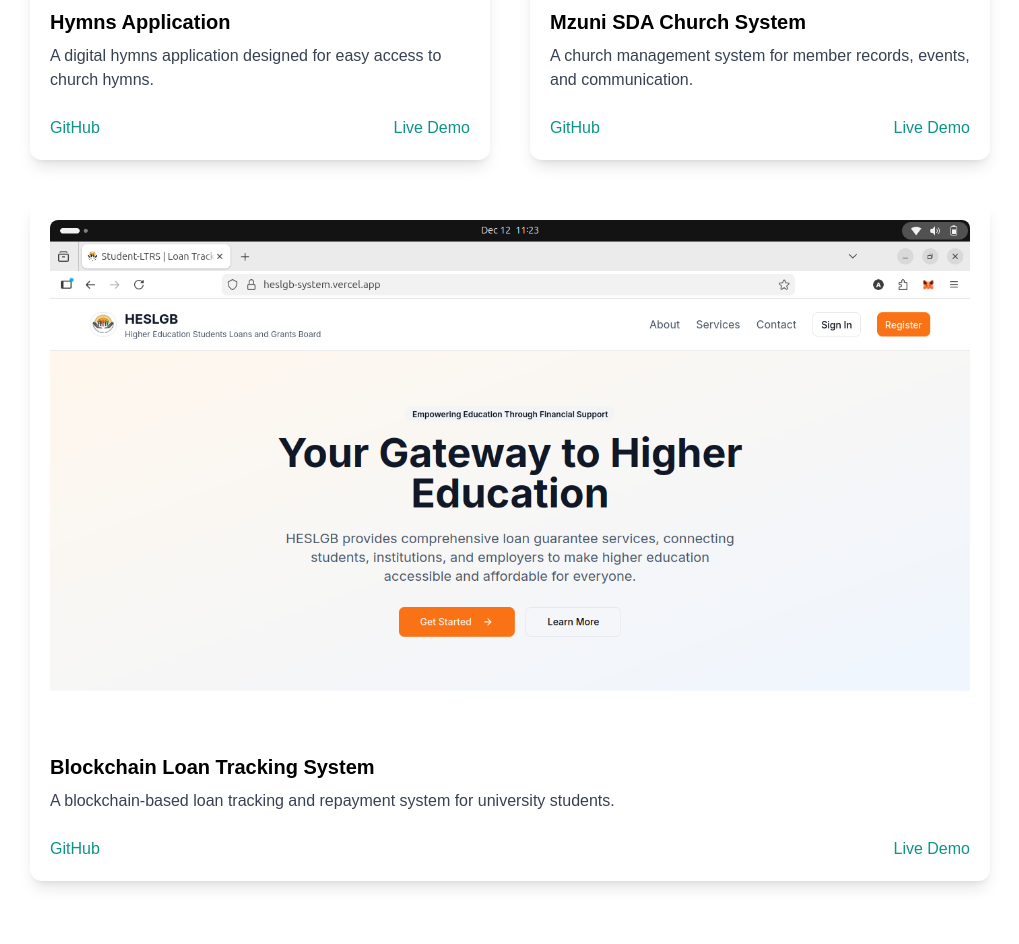
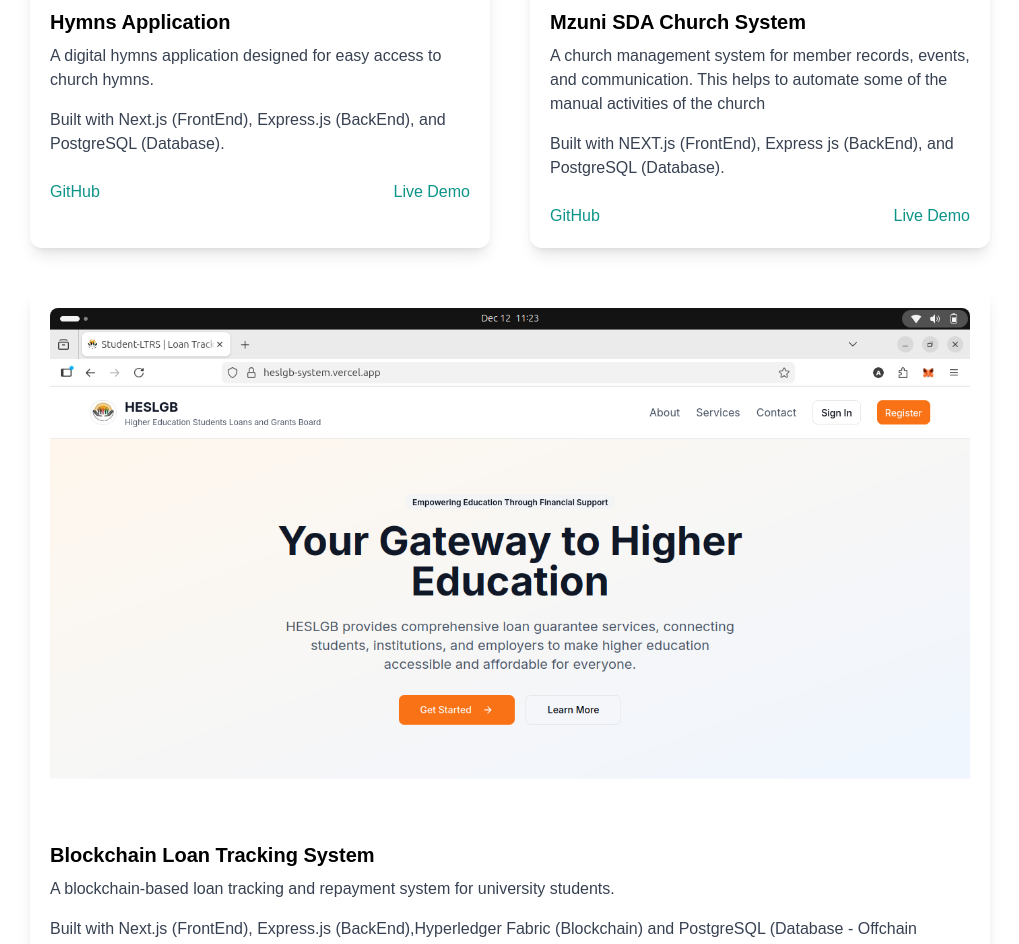
Before and after one commit to Gas-Liom/MyPortifolio, a Next.js app: page / in a window 1280 px wide. Shown: the part 2320-3264 px from the top of the page, without its empty margins (130-1149 px from the left). Built offline with nearby package versions, Linux system fonts and the light colour scheme.

Commit message:
Describing the technology stack

```diff
--- a/pages/api/hello.js
+++ b/pages/api/hello.js
@@ -1,5 +1,5 @@
 // Next.js API route support: https://nextjs.org/docs/api-routes/introduction
 
 export default function handler(req, res) {
-  res.status(200).json({ name: 'John Doe' })
+  res.status(200).json({ name: 'Alexinard Simbeye' })
 }
--- a/pages/index.js
+++ b/pages/index.js
@@ -176,6 +176,9 @@
       <p className="text-gray-700 py-2">
         A digital hymns application designed for easy access to church hymns.
       </p>
+      <p className="text-gray-700 py-2">
+        Built with Next.js (FrontEnd), Express.js (BackEnd), and PostgreSQL (Database).
+      </p>
 
       <div className="flex justify-between mt-4">
         <a
@@ -211,9 +214,11 @@
         Mzuni SDA Church System
       </h4>
       <p className="text-gray-700 py-2">
-        A church management system for member records, events, and communication.
+        A church management system for member records, events, and communication. This helps to automate some of the manual activities of the church
       </p>
-
+      <p className="text-gray-700 py-2">
+        Built with NEXT.js (FrontEnd), Express js (BackEnd), and PostgreSQL (Database).
+      </p>
       <div className="flex justify-between mt-4">
         <a
           href="https://github.com/Gas-Liom/MzuniSDAChurch"
@@ -250,6 +255,9 @@
       <p className="text-gray-700 py-2">
         A blockchain-based loan tracking and repayment system for university
         students.
+      </p>
+      <p className="text-gray-700 py-2">
+        Built with Next.js (FrontEnd), Express.js (BackEnd),Hyperledger Fabric (Blockchain) and PostgreSQL (Database - Offchain Storage).
       </p>
 
       <div className="flex justify-between mt-4">
```
